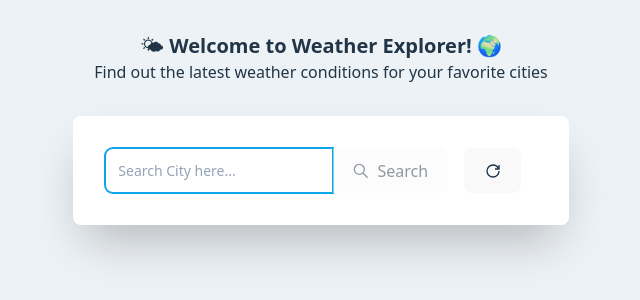
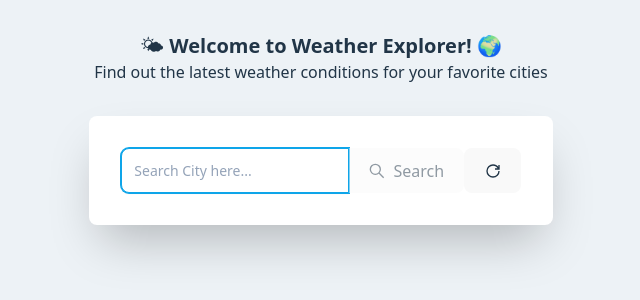
Before and after one commit to jayeann/weather-search, a React (Vite) app: page / in a window 1280 px wide. Shown: the top 300 px of the page, without its empty margins (319-959 px from the left). Built offline with nearby package versions, Linux system fonts and the light colour scheme.

Commit message:
remove margin in basic button class

```diff
--- a/src/index.css
+++ b/src/index.css
@@ -46,7 +46,6 @@ h1 {
   font-family: inherit;
   cursor: pointer;
   transition: border-color 0.25s;
-  margin: 0 1rem 0 0;
 }
 
 .transparent-button{
```
Also changed, not shown: src/components/Button.tsx (+9 -7 lines).
